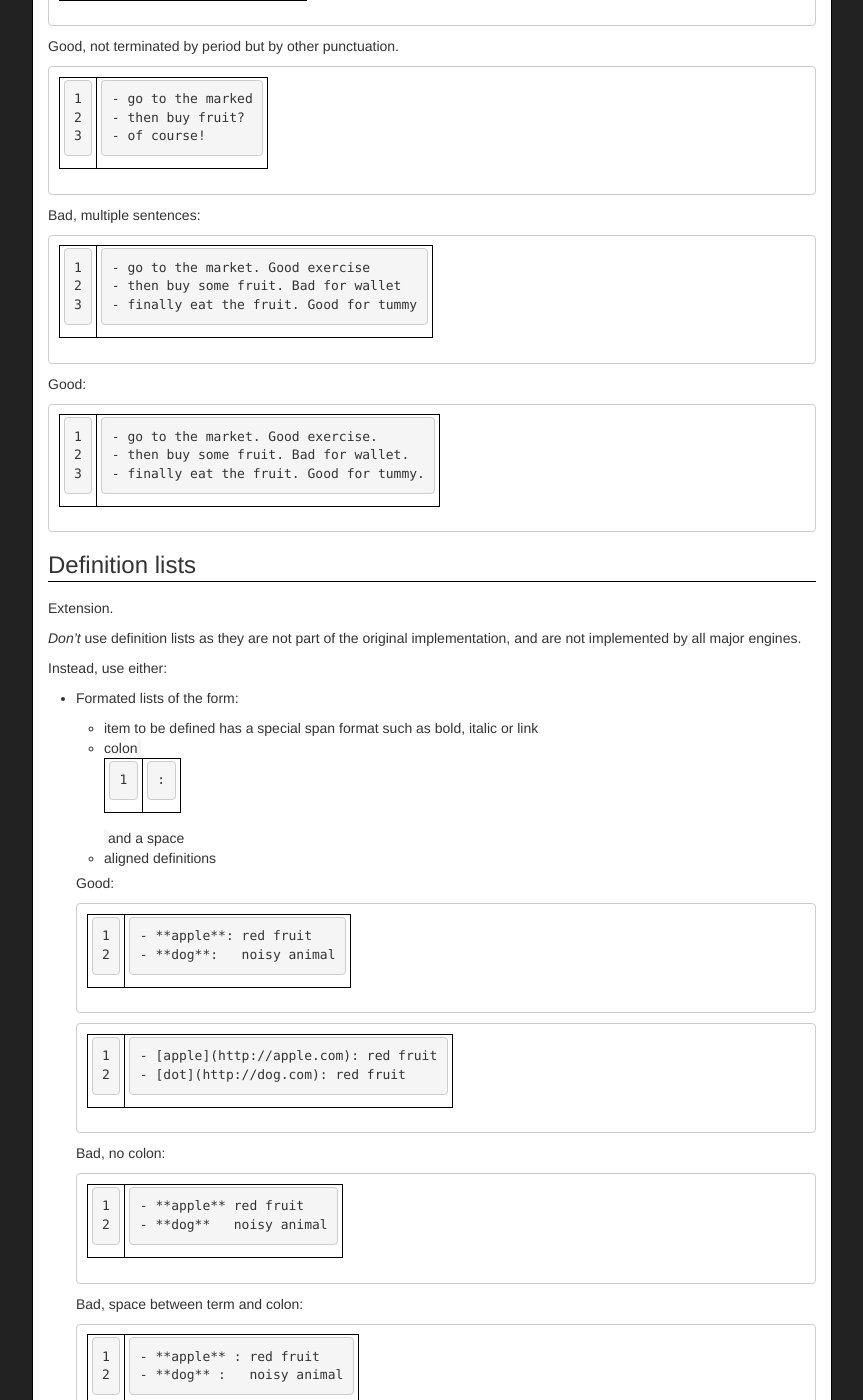
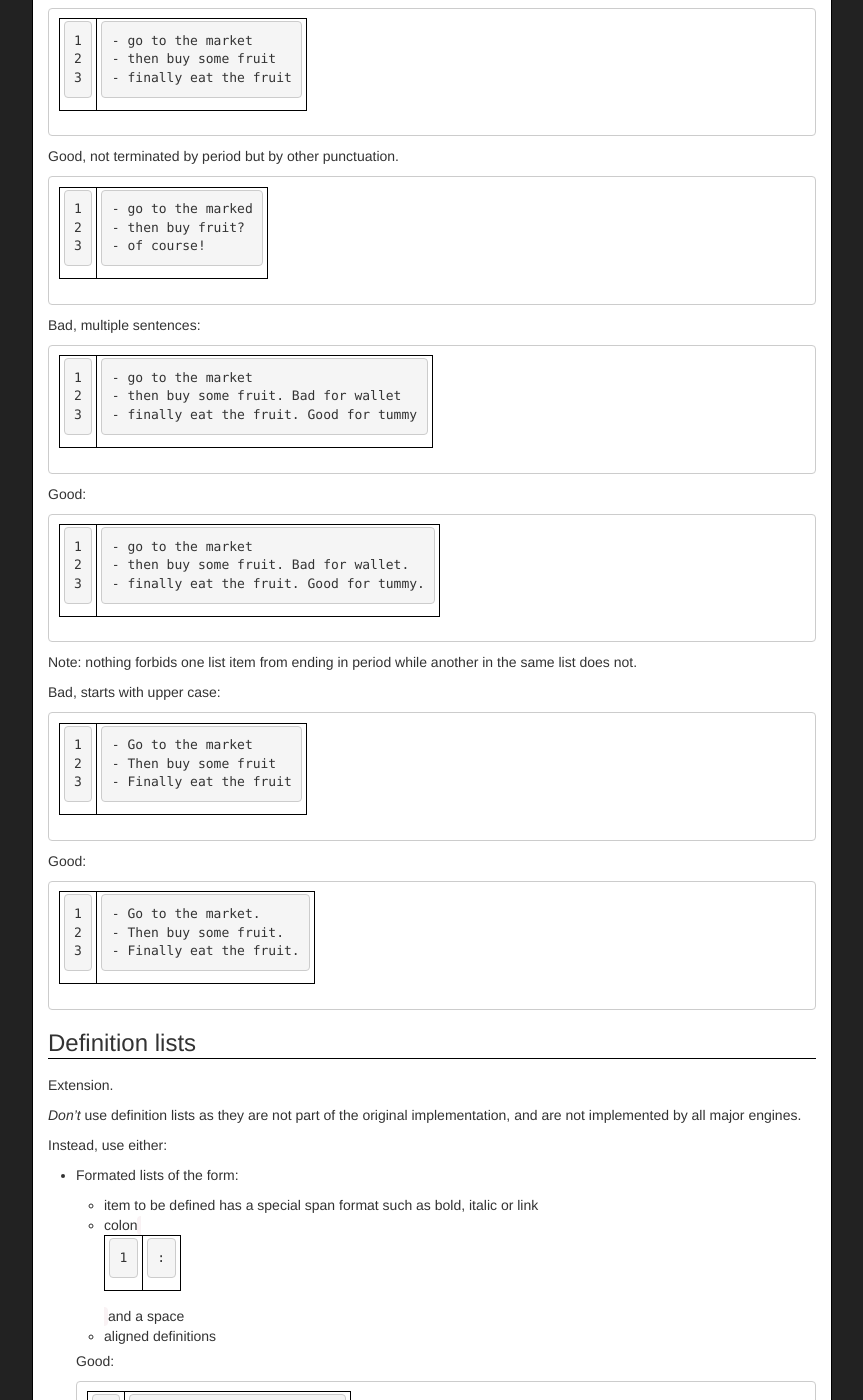
Before and after one commit to cirosantilli/markdown-style-guide, a Jekyll site: the page built from index.md, in a window 1280 px wide and 1400 px high, scrolled down 26941 px. Shown: the whole window, without its empty margins (208-1071 px from the left). Built offline with Jekyll 4.4.1, drawn with Linux system fonts in a browser that asks for light colours; nearby versions of some CDN libraries; some of the changed text lies outside the part shown.

Commit message:
Upper case rule for list item punctuation.

```diff
--- a/index.md
+++ b/index.md
@@ -799,7 +799,7 @@
 
     - item 3
 
-Good
+Good:
 
     - item 1
     - item 2
@@ -935,7 +935,14 @@
 
 ### Punctuation at the end of list items
 
-If the list item contains multiple sentences, punctuate it. If not, omit the punctuation if it would be a period.
+If the list item either:
+
+- contains multiple sentences
+- starts with an upper case letter
+
+punctuate it.
+
+Otherwise, omit the punctuation if it would be a period.
 
 Bad, single sentences:
 
@@ -963,15 +970,29 @@
 
 Bad, multiple sentences:
 
-    - go to the market. Good exercise
+    - go to the market
     - then buy some fruit. Bad for wallet
     - finally eat the fruit. Good for tummy
 
 Good:
 
-    - go to the market. Good exercise.
+    - go to the market
     - then buy some fruit. Bad for wallet.
     - finally eat the fruit. Good for tummy.
+
+Note: nothing forbids one list item from ending in period while another in the same list does not.
+
+Bad, starts with upper case:
+
+    - Go to the market
+    - Then buy some fruit
+    - Finally eat the fruit
+
+Good:
+
+    - Go to the market.
+    - Then buy some fruit.
+    - Finally eat the fruit.
 
 ### Definition lists
 
```
